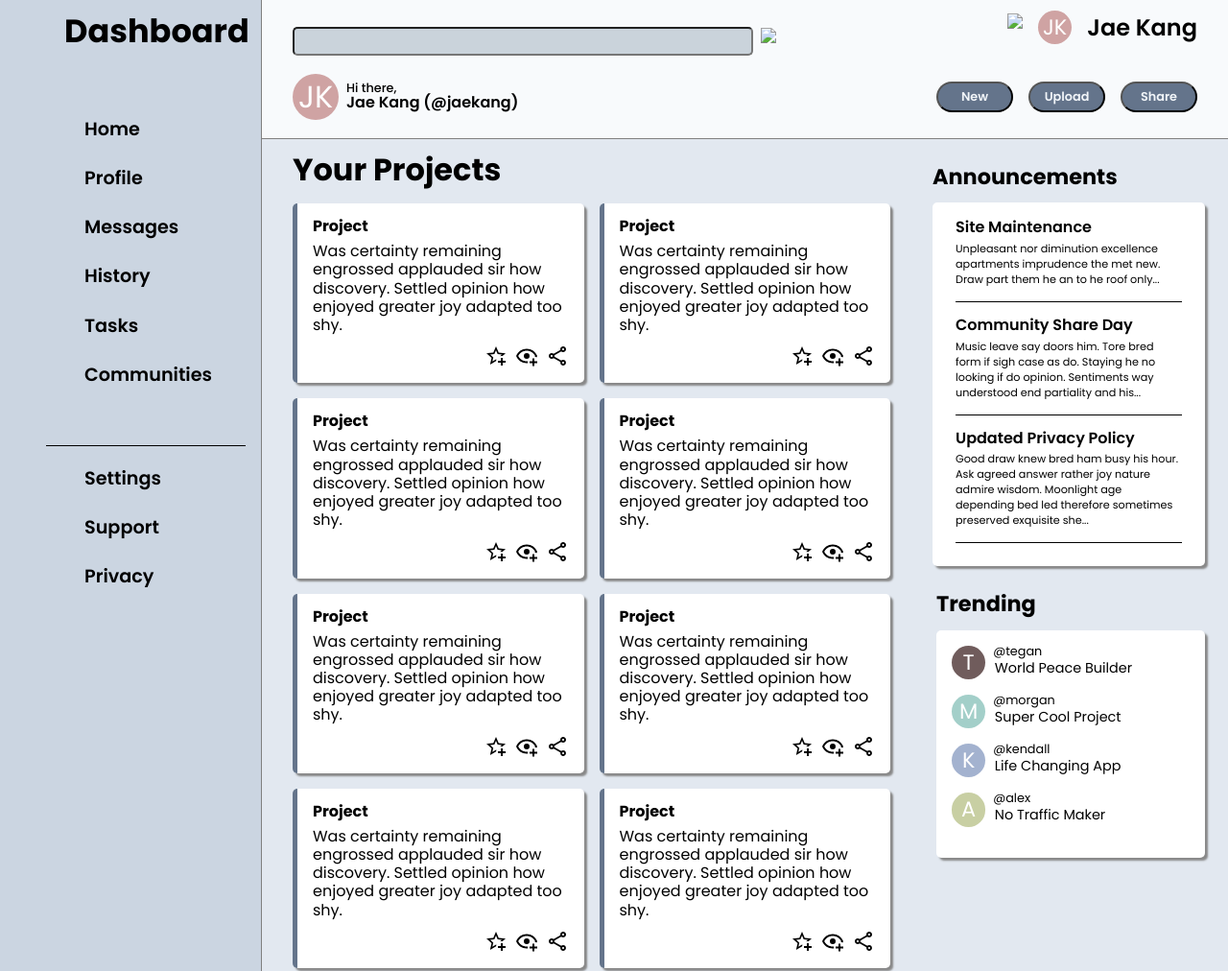
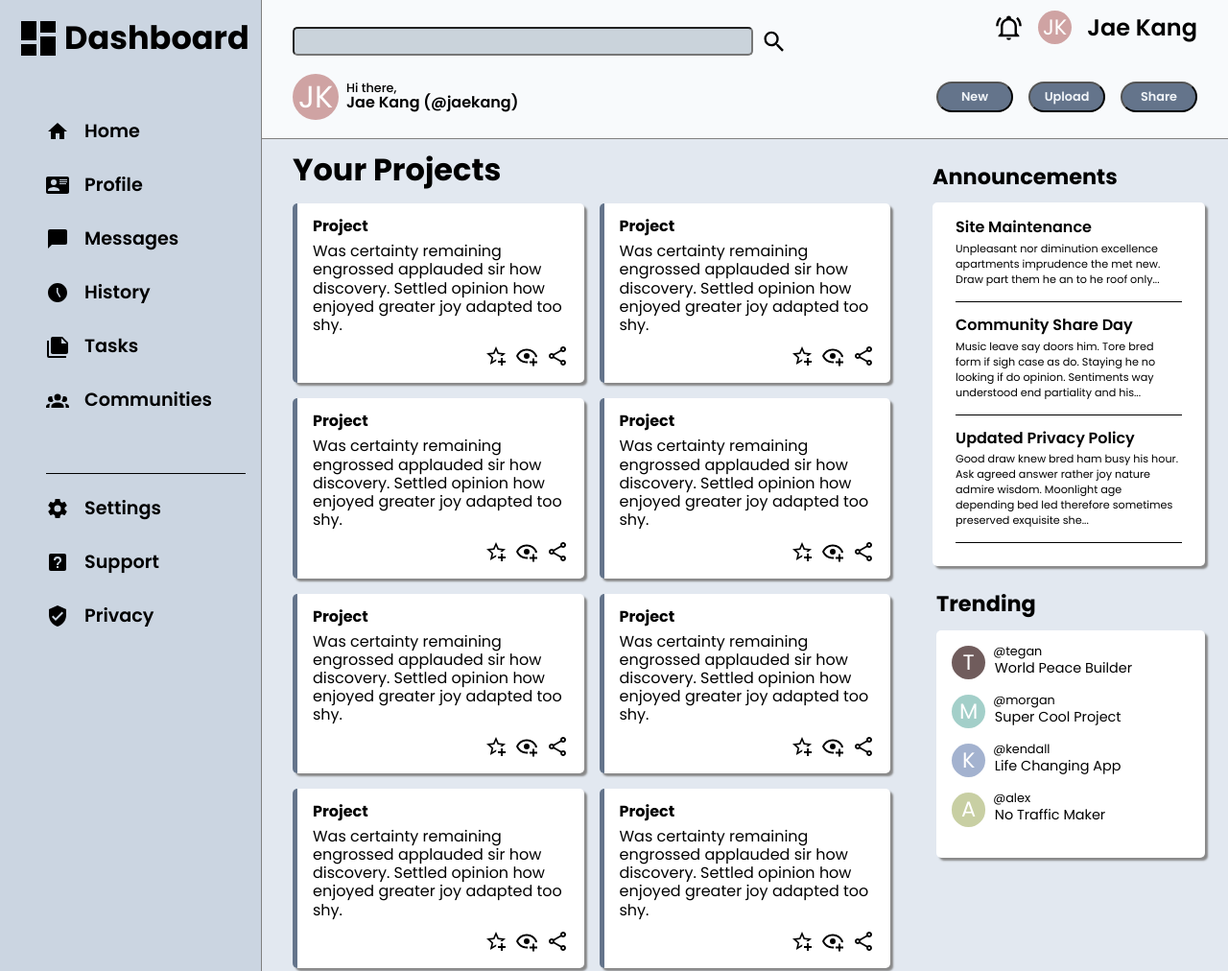
Before and after one commit to jaeykos/odin-admin-dashboard, a plain HTML site: page index.html in a window 1280 px wide. Shown: the top 1012 px of the page at 96% size. Drawn offline with Linux system fonts and the light colour scheme; the site is published under a folder, as on GitHub Pages, so addresses that start at the root find nothing.

Commit message:
attemp fix image loading problem

```diff
--- a/index.html
+++ b/index.html
@@ -11,24 +11,24 @@
 
     <div id="sideBar">
         <div id="sideBarContainerForSticky">
-            <a id="mainItem"  href=""><img src="/resources/view-dashboard.svg" alt="" id="mainLogo" ><p id="mainLink" class="sideBarLink">Dashboard</p></a>
-            <a class="sideBarItem" href=""><img src="/resources/home.svg" alt="" class="sideBarLogo"><p class="sideBarLink">Home</p></a>
-            <a class="sideBarItem" href=""><img src="/resources/card-account-details.svg" alt="" class="sideBarLogo"><p class="sideBarLink">Profile</p></a>
-            <a class="sideBarItem" href=""><img src="/resources/message.svg" alt="" class="sideBarLogo"><p class="sideBarLink">Messages</p></a>
-            <a class="sideBarItem" href=""><img src="/resources/clock-time-five.svg" alt="" class="sideBarLogo"><p class="sideBarLink">History</p></a>
-            <a class="sideBarItem" href=""><img src="/resources/note-multiple.svg" alt="" class="sideBarLogo"><p class="sideBarLink">Tasks</p></a>
-            <a class="sideBarItem" href=""><img src="/resources/account-group.svg" alt="" class="sideBarLogo"><p class="sideBarLink">Communities</p></a>
-            <a id="itemSettings" class="sideBarItem" href=""><img src="/resources/cog.svg" alt="" class="sideBarLogo"><p class="sideBarLink">Settings</p></a>
-            <a class="sideBarItem" href=""><img src="/resources/help-box.svg" alt="" class="sideBarLogo"><p class="sideBarLink">Support</p></a>
-            <a class="sideBarItem" href=""><img src="/resources/shield-check.svg" alt="" class="sideBarLogo"><p class="sideBarLink">Privacy</p></a>
+            <a id="mainItem"  href=""><img src="resources/view-dashboard.svg" alt="" id="mainLogo" ><p id="mainLink" class="sideBarLink">Dashboard</p></a>
+            <a class="sideBarItem" href=""><img src="resources/home.svg" alt="" class="sideBarLogo"><p class="sideBarLink">Home</p></a>
+            <a class="sideBarItem" href=""><img src="resources/card-account-details.svg" alt="" class="sideBarLogo"><p class="sideBarLink">Profile</p></a>
+            <a class="sideBarItem" href=""><img src="resources/message.svg" alt="" class="sideBarLogo"><p class="sideBarLink">Messages</p></a>
+            <a class="sideBarItem" href=""><img src="resources/clock-time-five.svg" alt="" class="sideBarLogo"><p class="sideBarLink">History</p></a>
+            <a class="sideBarItem" href=""><img src="resources/note-multiple.svg" alt="" class="sideBarLogo"><p class="sideBarLink">Tasks</p></a>
+            <a class="sideBarItem" href=""><img src="resources/account-group.svg" alt="" class="sideBarLogo"><p class="sideBarLink">Communities</p></a>
+            <a id="itemSettings" class="sideBarItem" href=""><img src="resources/cog.svg" alt="" class="sideBarLogo"><p class="sideBarLink">Settings</p></a>
+            <a class="sideBarItem" href=""><img src="resources/help-box.svg" alt="" class="sideBarLogo"><p class="sideBarLink">Support</p></a>
+            <a class="sideBarItem" href=""><img src="resources/shield-check.svg" alt="" class="sideBarLogo"><p class="sideBarLink">Privacy</p></a>
         </div>
 
     </div>
     <div id="mainUpper">
         <div id="upperRow1">
             <input type = "text" id="searchBar">
-            <img src="/resources/magnify.svg" id="searchIcon">
-            <img src="/resources/bell-ring-outline.svg" id="alarmIcon">
+            <img src="resources/magnify.svg" id="searchIcon">
+            <img src="resources/bell-ring-outline.svg" id="alarmIcon">
             <div id="userIconRow1" class="userIcon">JK</div>
             <label id="userName">Jae Kang</label>
         </div>
```
